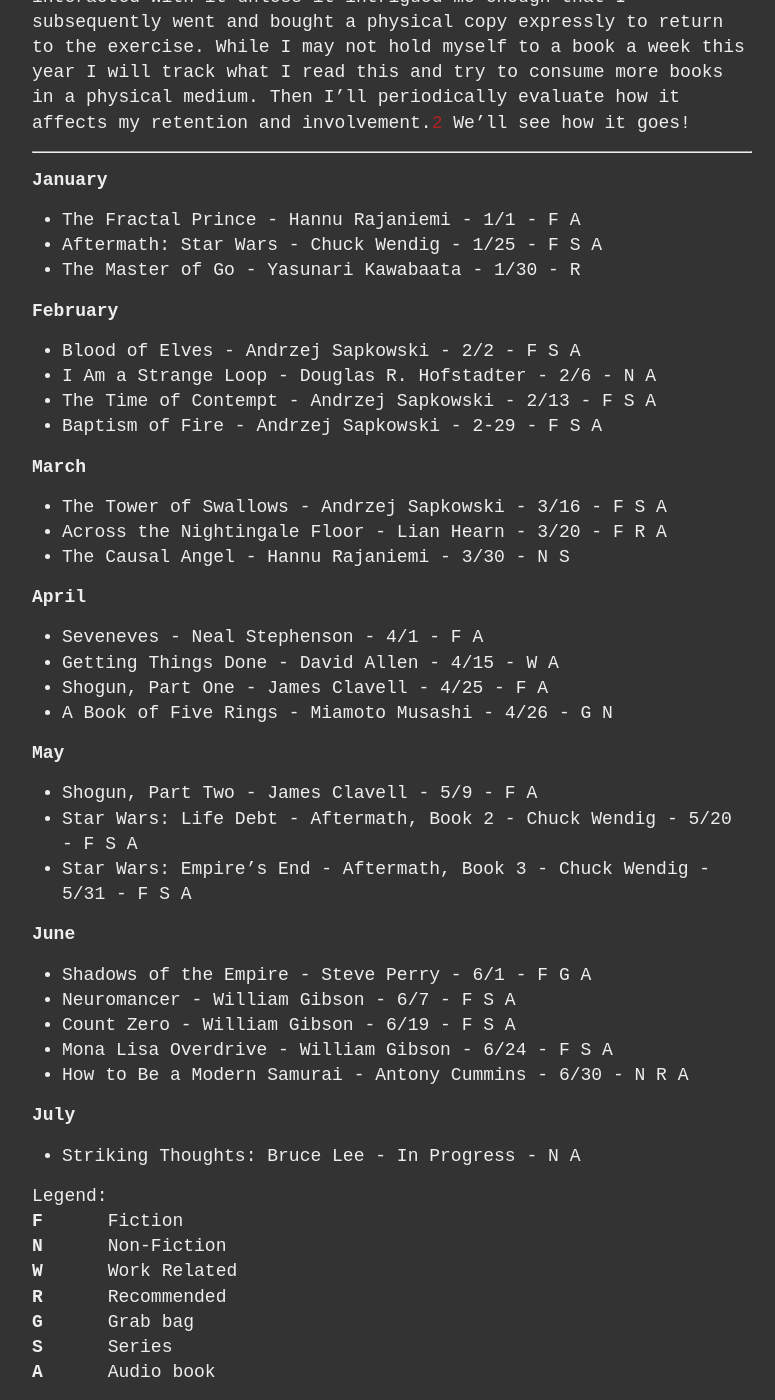
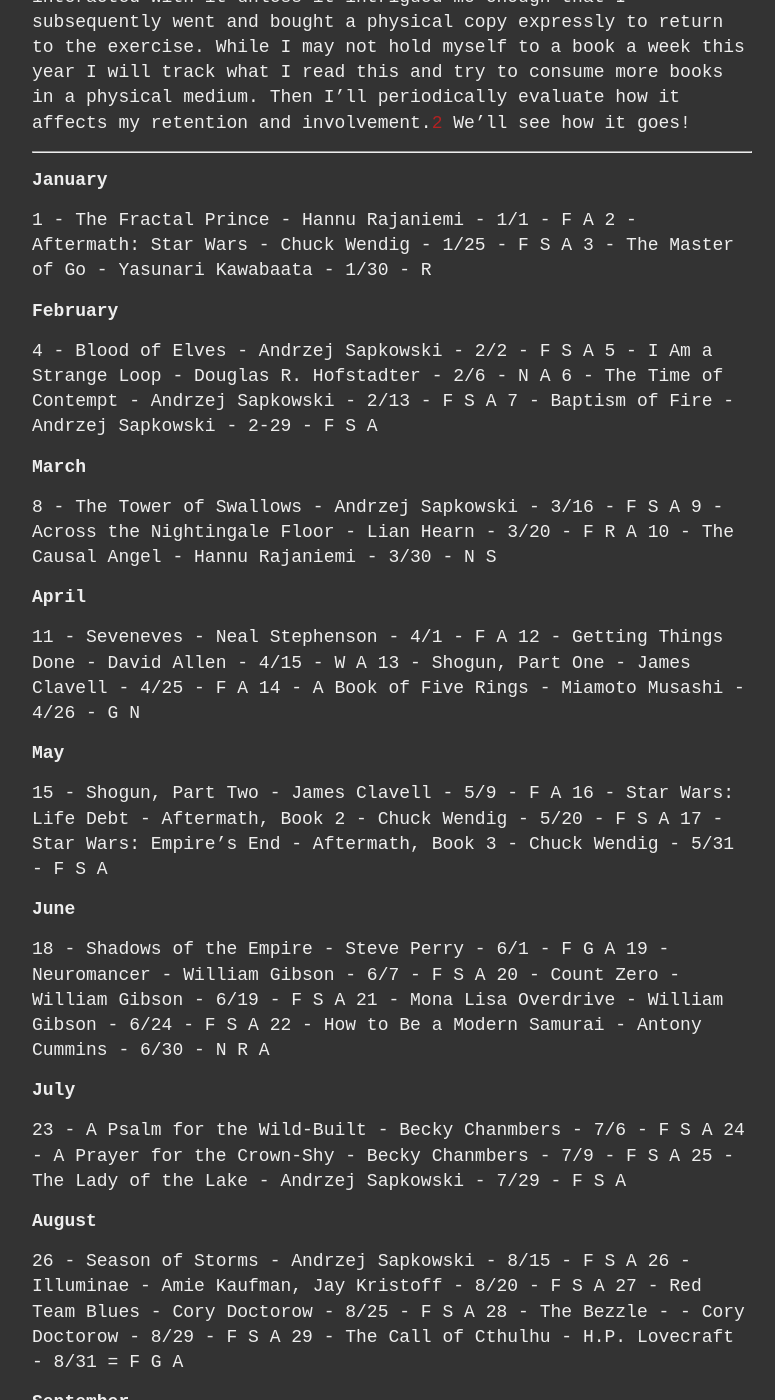
Before and after one commit to ninjajoe9/ninjajoe9.github.io, a Jekyll site: the page built from _posts/2024-01-15-Books-for-2024.md, in a window 1280 px wide and 1400 px high, scrolled down 1365 px. Shown: the whole window, without its empty margins (248-1023 px from the left). Built offline with Jekyll 4.4.1, drawn with Linux system fonts in a browser that asks for light colours; our own code applies the rules of GitHub Pages for plain Markdown files; some of the changed text lies outside the part shown.

Commit message:
Add books for July and August and update in progress for September

```diff
--- a/_posts/2024-01-15-Books-for-2024.md
+++ b/_posts/2024-01-15-Books-for-2024.md
@@ -13,47 +13,65 @@
 
 **January**
 
-- The Fractal Prince - Hannu Rajaniemi - 1/1 - F A
-- Aftermath: Star Wars - Chuck Wendig - 1/25 - F S A
-- The Master of Go - Yasunari Kawabaata - 1/30 - R
+1 - The Fractal Prince - Hannu Rajaniemi - 1/1 - F A
+2 - Aftermath: Star Wars - Chuck Wendig - 1/25 - F S A
+3 - The Master of Go - Yasunari Kawabaata - 1/30 - R
 
 **February**
 
-- Blood of Elves - Andrzej Sapkowski - 2/2 - F S A
-- I Am a Strange Loop - Douglas R. Hofstadter - 2/6 - N A
-- The Time of Contempt - Andrzej Sapkowski - 2/13 - F S A
-- Baptism of Fire - Andrzej Sapkowski - 2-29 - F S A
+4 - Blood of Elves - Andrzej Sapkowski - 2/2 - F S A
+5 - I Am a Strange Loop - Douglas R. Hofstadter - 2/6 - N A
+6 - The Time of Contempt - Andrzej Sapkowski - 2/13 - F S A
+7 - Baptism of Fire - Andrzej Sapkowski - 2-29 - F S A
 
 **March**
 
-- The Tower of Swallows - Andrzej Sapkowski - 3/16 - F S A
-- Across the Nightingale Floor - Lian Hearn - 3/20 - F R A
-- The Causal Angel - Hannu Rajaniemi - 3/30 - N S
+8 - The Tower of Swallows - Andrzej Sapkowski - 3/16 - F S A
+9 - Across the Nightingale Floor - Lian Hearn - 3/20 - F R A
+10 - The Causal Angel - Hannu Rajaniemi - 3/30 - N S
 
 **April**
 
-- Seveneves - Neal Stephenson - 4/1 - F A
-- Getting Things Done - David Allen - 4/15 - W A
-- Shogun, Part One - James Clavell - 4/25 - F A
-- A Book of Five Rings - Miamoto Musashi - 4/26 - G N
+11 - Seveneves - Neal Stephenson - 4/1 - F A
+12 - Getting Things Done - David Allen - 4/15 - W A
+13 - Shogun, Part One - James Clavell - 4/25 - F A
+14 - A Book of Five Rings - Miamoto Musashi - 4/26 - G N
 
 **May**
 
-- Shogun, Part Two - James Clavell - 5/9 - F A
-- Star Wars: Life Debt - Aftermath, Book 2 - Chuck Wendig - 5/20 - F S A
-- Star Wars: Empire's End - Aftermath, Book 3 - Chuck Wendig - 5/31 - F S A
+15 - Shogun, Part Two - James Clavell - 5/9 - F A
+16 - Star Wars: Life Debt - Aftermath, Book 2 - Chuck Wendig - 5/20 - F S A
+17 - Star Wars: Empire's End - Aftermath, Book 3 - Chuck Wendig - 5/31 - F S A
 
 **June**
 
-- Shadows of the Empire - Steve Perry - 6/1 - F G A
-- Neuromancer - William Gibson - 6/7 - F S A
-- Count Zero - William Gibson - 6/19 - F S A
-- Mona Lisa Overdrive - William Gibson - 6/24 - F S A
-- How to Be a Modern Samurai - Antony Cummins - 6/30 - N R A
+18 - Shadows of the Empire - Steve Perry - 6/1 - F G A
+19 - Neuromancer - William Gibson - 6/7 - F S A
+20 - Count Zero - William Gibson - 6/19 - F S A
+21 - Mona Lisa Overdrive - William Gibson - 6/24 - F S A
+22 - How to Be a Modern Samurai - Antony Cummins - 6/30 - N R A
 
 **July**
 
+23  - A Psalm for the Wild-Built - Becky Chanmbers - 7/6 - F S A
+24 - A Prayer for the Crown-Shy - Becky Chanmbers - 7/9 - F S A
+25 - The Lady of the Lake - Andrzej Sapkowski - 7/29 - F S A
+
+**August**
+
+26 - Season of Storms - Andrzej Sapkowski - 8/15 - F S A
+26 - Illuminae - Amie Kaufman, Jay Kristoff - 8/20 - F S A
+27 - Red Team Blues - Cory Doctorow - 8/25 - F S A
+28 - The Bezzle - - Cory Doctorow - 8/29 - F S A
+29 - The Call of Cthulhu - H.P. Lovecraft - 8/31 = F G A
+
+
+**September**
+
 - Striking Thoughts: Bruce Lee - In Progress - N A
+- Little Brother - Cory Doctorow - In Progress - F S A
+- Gemina - Amie Kaufman, Jay Kristoff - In Progress - F S A
+- Expecting Better - Emily Oster - In Progress - N R
 
 
 | Legend: ||
```
Also changed, not shown: 1 other file.
